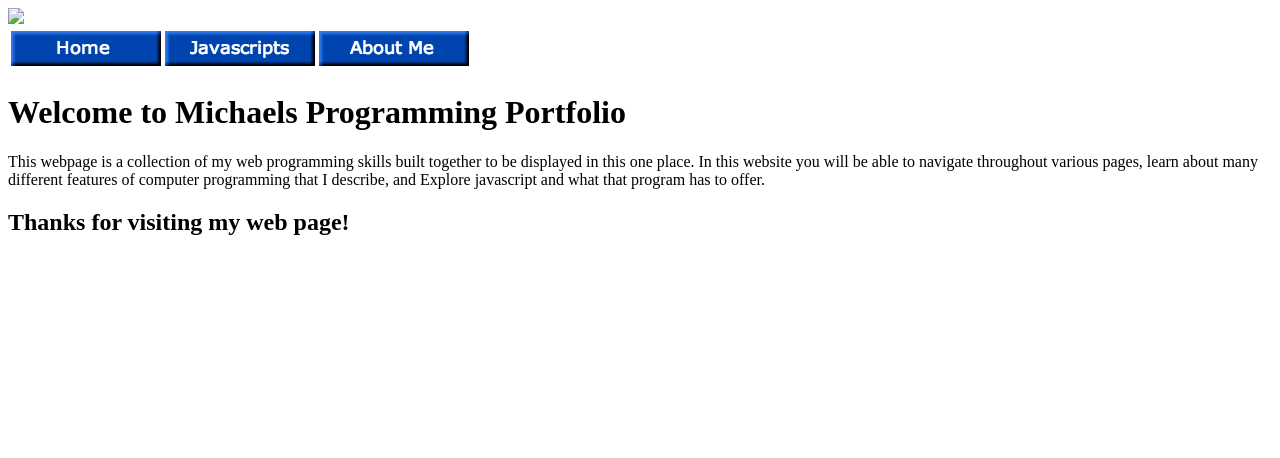
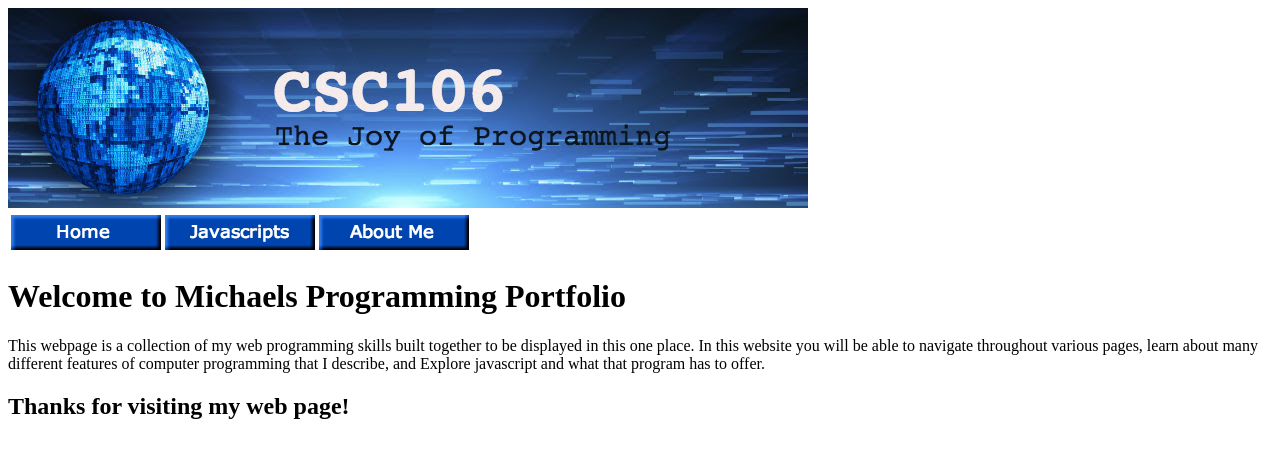
Before and after one commit to Michael-Marucci/Michael-Marucci.github.io, a plain HTML site: page index.html in a window 1280 px wide. Drawn offline with Linux system fonts and the light colour scheme.

Commit message:
Update index.html

```diff
--- a/index.html
+++ b/index.html
@@ -6,7 +6,7 @@
     </head>
     <body>
 
-<img src="csc106.jpeg">
+<img src="csc106banner.jpeg">
         <table>
             <tr>
                 <td> <a href="index.html"> <img src="home.png"> </a>   </td>
```
